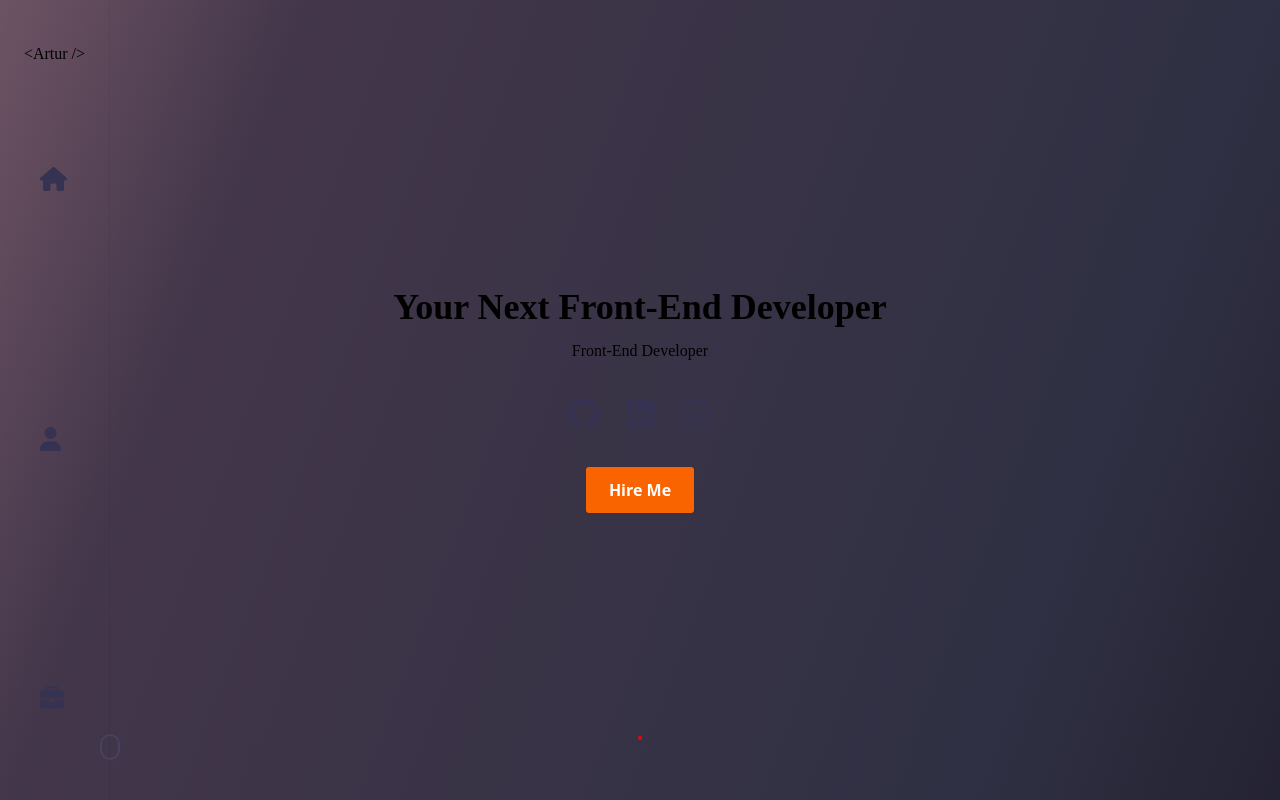
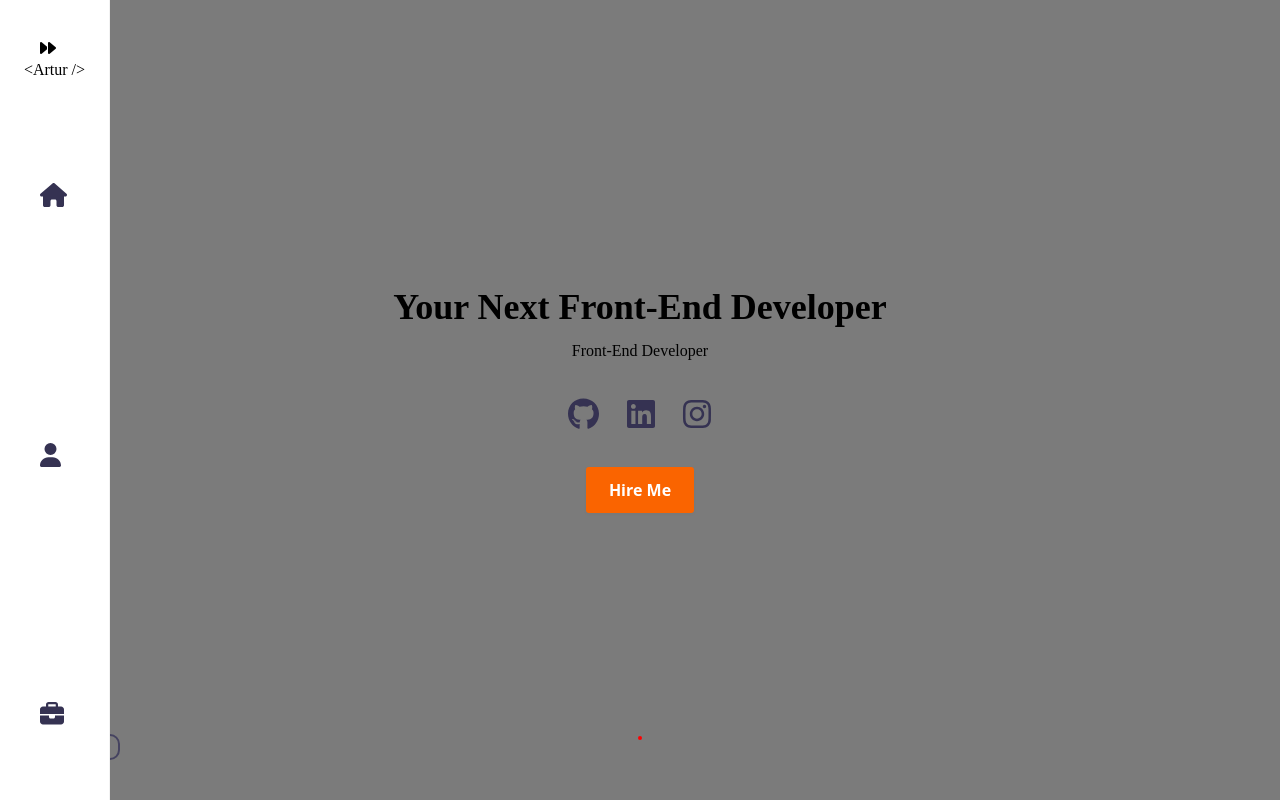
Before and after one commit to artursantana/Portifolio, a React (Vite) app: page / in a window 1280 px wide. Shown: the top 800 px of the page. Built offline with nearby package versions, Linux system fonts and the light colour scheme.

Commit message:
first commit

```diff
--- a/src/components/sidebar/Sdebar.scss
+++ b/src/components/sidebar/Sdebar.scss
@@ -4,7 +4,7 @@ aside {
     position:fixed;
     left: 0;
     top: 0;
-    background-color: $body-Color;
+    background-color: $container-Color;
     border-right: 1px solid rgba(0,0,0,0.05);
     padding: 2.5rem;
     width: 110px;
--- a/src/components/sidebar/Sidebar.jsx
+++ b/src/components/sidebar/Sidebar.jsx
@@ -7,6 +7,7 @@ const Sidebar = () => {
   const artur = '<Artur />'
   return (
     <aside>
+      <i className="fa-solid fa-forward"></i>
         <nav className="nav">
         <div className='nav_name'>{artur}</div>
           <div className="nav_menu">
--- a/src/index.scss
+++ b/src/index.scss
@@ -3,7 +3,7 @@
 $first-Color: hsl(353, 100%, 65%);
 $title-Color: hsl(244, 24%, 26%);
 $text-Color: hsl(244, 16%, 43%);
-$body-Color: linear-gradient(0deg, rgba(0,0,0,1) 0%, rgba(108,0,112,1) 100%);
+$body-Color: #7b7b7b;
 $container-Color: #fff;
 
 
@@ -62,7 +62,7 @@ body,button,input,textarea {
 }
 
 body{
-  background-image: linear-gradient( 110.6deg,  rgba(156,116,129,1) -18.3%, rgba(67,54,74,1) 16.4%, rgba(47,48,67,1) 68.2%, rgba(27,23,36,1) 99.1% );
+  background-color: $body-Color;
   line-height: 1.7;
   color: var($text-Color);
 }
```
